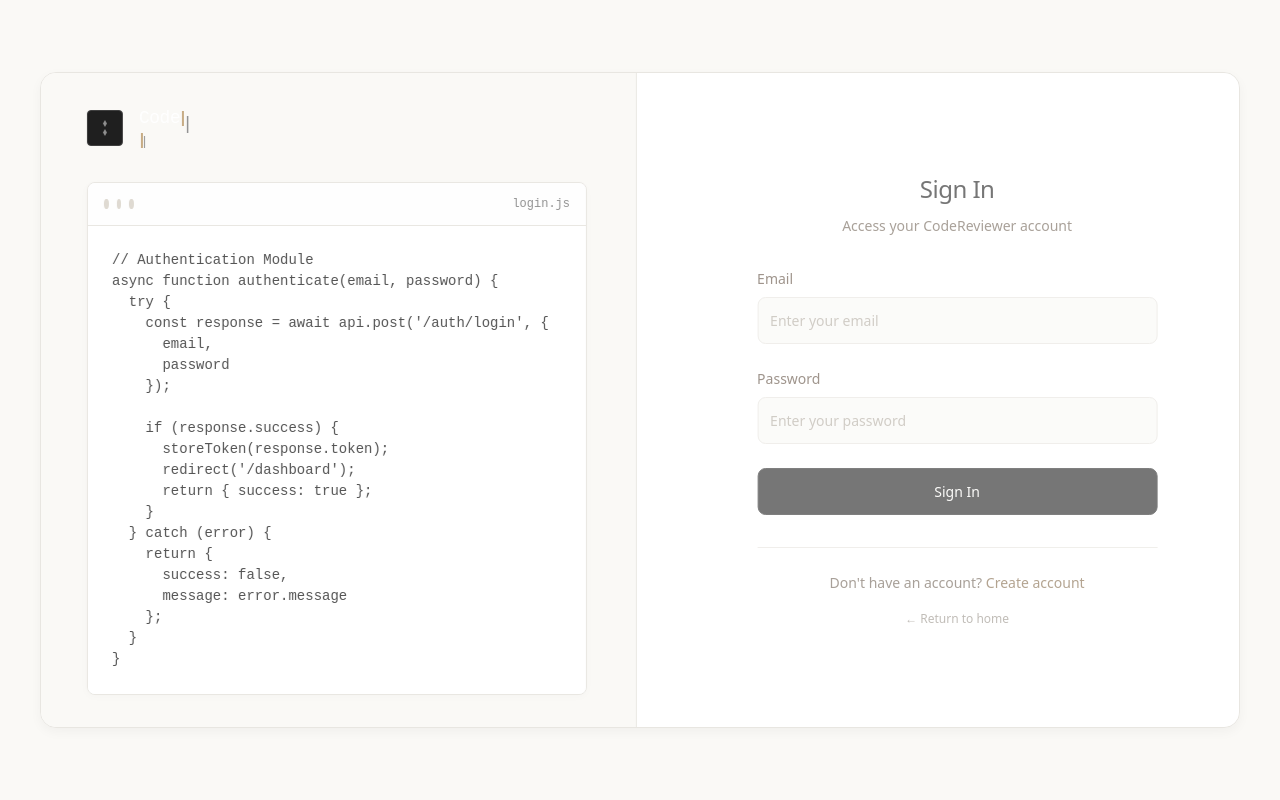
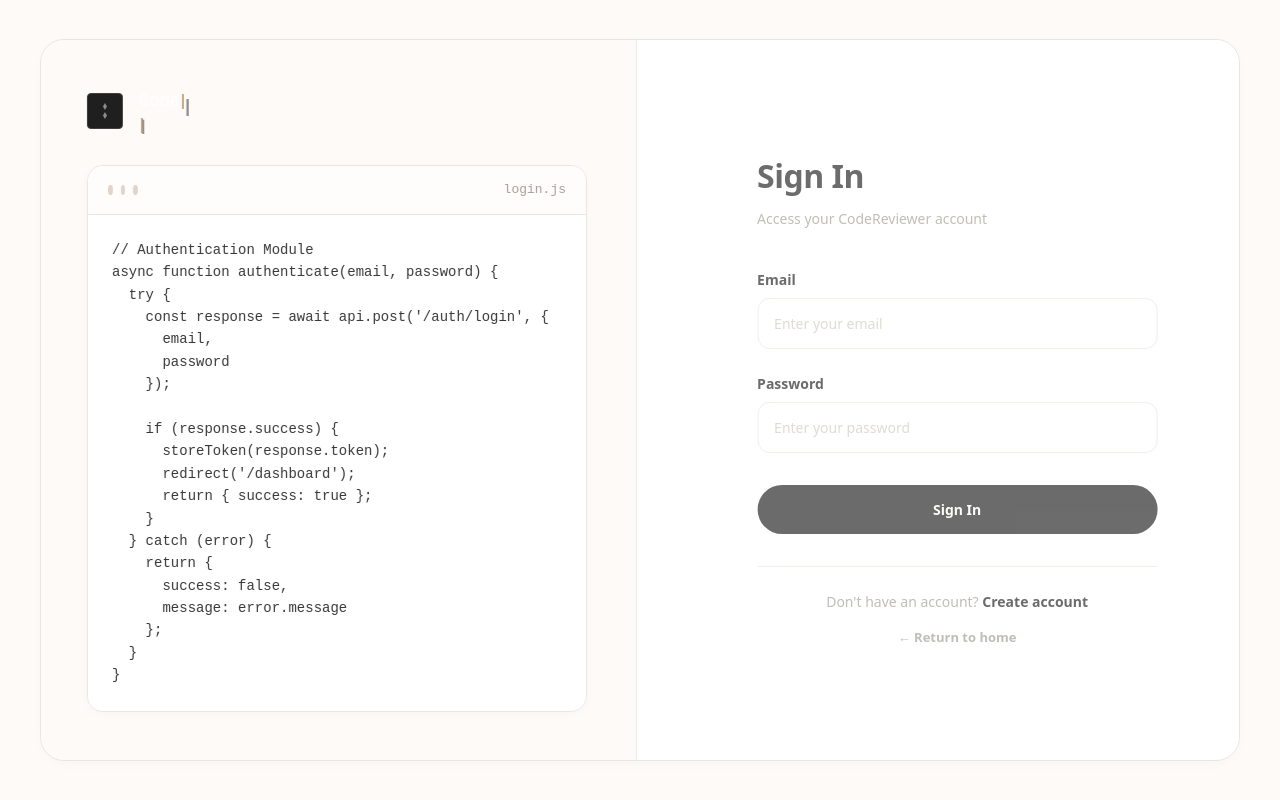
Before and after one commit to Aayushbhandarkar/AI-Code-Review-and-Bug-Detection-System, a React (Vite) app in the folder Frontend/: page /login in a window 1280 px wide. Built offline with nearby package versions, Linux system fonts and the light colour scheme.

Commit message:
Update Auth.css

```diff
--- a/Frontend/src/pages/Auth.css
+++ b/Frontend/src/pages/Auth.css
@@ -1,7 +1,7 @@
-/* Minimal Login Container - Cream Version */
+/* Minimal Login Container - Award Winning Edition */
 .minimal-login-container {
   min-height: 100vh;
-  background: #faf9f6;
+  background: #fdfaf7;
   display: flex;
   align-items: center;
   justify-content: center;
@@ -17,11 +17,11 @@
   width: 100%;
   gap: 0;
   background: #ffffff;
-  border: 1px solid #e8e6e1;
-  border-radius: 16px;
+  border: 1px solid #ebe5df;
+  border-radius: 24px;
   overflow: hidden;
   min-height: 600px;
-  box-shadow: 0 4px 12px rgba(0, 0, 0, 0.04);
+  box-shadow: 0 4px 12px rgba(0, 0, 0, 0.02);
 }
 
 /* Notification */
@@ -30,40 +30,40 @@
   top: 20px;
   left: 50%;
   transform: translateX(-50%);
-  padding: 0.75rem 1.5rem;
-  border-radius: 8px;
-  color: #2c2c2c;
-  font-weight: 500;
+  padding: 0.875rem 1.75rem;
+  border-radius: 100px;
+  color: #1c1c1c;
+  font-weight: 600;
   z-index: 100;
   display: flex;
   align-items: center;
   font-size: 0.875rem;
   background: #ffffff;
-  border: 1px solid #e8e6e1;
+  border: 1px solid #ebe5df;
   backdrop-filter: blur(10px);
-  box-shadow: 0 2px 8px rgba(0, 0, 0, 0.05);
+  box-shadow: 0 4px 12px rgba(0, 0, 0, 0.05);
 }
 
 .notification.success {
-  border-color: #8b7355;
-  background: #faf9f6;
+  border-color: #c4a77d;
+  background: #fdfaf7;
 }
 
 .notification.error {
-  border-color: #c4a47c;
-  background: #fef9f0;
+  border-color: #e0c8c8;
+  background: #fffafa;
 }
 
 .notification-icon {
   margin-right: 0.5rem;
-  font-weight: bold;
+  font-weight: 800;
 }
 
 /* Left Panel - Typing Animation */
 .typing-panel {
-  background: #faf9f6;
-  border-right: 1px solid #e8e6e1;
-  padding: 2rem;
+  background: #fdfaf7;
+  border-right: 1px solid #ebe5df;
+  padding: 3rem;
   display: flex;
   align-items: center;
   justify-content: center;
@@ -85,17 +85,17 @@
   display: flex;
   align-items: center;
   justify-content: center;
-  width: 40px;
-  height: 40px;
+  width: 48px;
+  height: 48px;
   background: #ffffff;
-  border: 1px solid #e8e6e1;
-  border-radius: 8px;
+  border: 1px solid #ebe5df;
+  border-radius: 12px;
 }
 
 .logo-icon {
-  width: 20px;
-  height: 20px;
-  color: #8b7355;
+  width: 24px;
+  height: 24px;
+  color: #c4a77d;
 }
 
 .typing-text {
@@ -103,25 +103,27 @@
 }
 
 .title {
-  font-size: 1.5rem;
-  font-weight: 500;
-  color: #2c2c2c;
+  font-size: 1.75rem;
+  font-weight: 800;
+  color: #1c1c1c;
   margin: 0 0 0.25rem 0;
   letter-spacing: -0.5px;
-  font-family: 'Courier New', monospace;
+  font-family: -apple-system, BlinkMacSystemFont, 'Segoe UI', sans-serif;
 }
 
 .subtitle {
   font-size: 0.875rem;
-  color: #7a6e62;
+  font-weight: 500;
+  color: #a09a92;
   margin: 0;
-  font-family: 'Courier New', monospace;
-  letter-spacing: 1px;
+  font-family: -apple-system, BlinkMacSystemFont, 'Segoe UI', sans-serif;
+  letter-spacing: 0;
 }
 
 .cursor {
   animation: blink 1s infinite;
-  color: #8b7355;
+  color: #c4a77d;
+  font-weight: 800;
 }
 
 @keyframes blink {
@@ -132,8 +134,8 @@
 /* Code Preview */
 .code-preview {
   background: #ffffff;
-  border: 1px solid #e8e6e1;
-  border-radius: 8px;
+  border: 1px solid #ebe5df;
+  border-radius: 16px;
   overflow: hidden;
 }
 
@@ -141,9 +143,9 @@
   display: flex;
   justify-content: space-between;
   align-items: center;
-  padding: 0.75rem 1rem;
-  background: #fefefe;
-  border-bottom: 1px solid #e8e6e1;
+  padding: 0.875rem 1.25rem;
+  background: #fefdfc;
+  border-bottom: 1px solid #ebe5df;
 }
 
 .dots {
@@ -155,22 +157,24 @@
   width: 10px;
   height: 10px;
   border-radius: 50%;
-  background: #ddd8cf;
+  background: #ddd3c9;
 }
 
 .filename {
-  font-size: 0.75rem;
-  color: #8b8b8b;
-  font-family: 'Courier New', monospace;
+  font-size: 0.813rem;
+  font-weight: 500;
+  color: #a09a92;
+  font-family: 'SF Mono', 'Fira Code', monospace;
 }
 
 .code {
   padding: 1.5rem;
   margin: 0;
-  color: #4a4a4a;
-  font-family: 'Fira Code', 'Courier New', monospace;
+  color: #2c2c2c;
+  font-family: 'SF Mono', 'Fira Code', monospace;
   font-size: 0.875rem;
-  line-height: 1.5;
+  font-weight: 500;
+  line-height: 1.6;
   white-space: pre-wrap;
   background: #ffffff;
   overflow-x: auto;
@@ -178,7 +182,7 @@
 
 /* Right Panel - Login Form */
 .form-panel {
-  padding: 2rem;
+  padding: 3rem;
   display: flex;
   align-items: center;
   justify-content: center;
@@ -191,21 +195,22 @@
 }
 
 .form-header {
-  margin-bottom: 2rem;
-  text-align: center;
+  margin-bottom: 2.5rem;
+  text-align: left;
 }
 
 .form-title {
-  font-size: 1.5rem;
-  font-weight: 500;
-  color: #2c2c2c;
+  font-size: 2rem;
+  font-weight: 800;
+  color: #1c1c1c;
   margin: 0 0 0.5rem 0;
   letter-spacing: -0.5px;
 }
 
 .form-subtitle {
   font-size: 0.875rem;
-  color: #7a6e62;
+  font-weight: 500;
+  color: #a09a92;
   margin: 0;
 }
 
@@ -221,54 +226,57 @@
 .form-label {
   display: block;
   font-size: 0.875rem;
-  color: #6b5b4e;
+  font-weight: 700;
+  color: #1c1c1c;
   margin-bottom: 0.5rem;
-  font-weight: 500;
 }
 
 .form-input {
   width: 100%;
-  padding: 0.75rem;
-  background: #faf9f6;
-  border: 1px solid #e8e6e1;
-  border-radius: 8px;
-  color: #2c2c2c;
+  padding: 0.875rem 1rem;
+  background: #ffffff;
+  border: 1px solid #ebe5df;
+  border-radius: 12px;
+  color: #1c1c1c;
   font-size: 0.875rem;
+  font-weight: 500;
   font-family: inherit;
   transition: all 0.2s;
 }
 
 .form-input:focus {
   outline: none;
-  border-color: #c8c1b6;
-  background: #ffffff;
+  border-color: #c4a77d;
+  background: #fdfaf7;
 }
 
 .form-input::placeholder {
-  color: #b8b2a8;
+  color: #d0c8c0;
+  font-weight: 400;
 }
 
 .submit-btn {
   width: 100%;
-  padding: 0.75rem;
-  background: #2c2c2c;
-  color: #faf9f6;
-  border: 1px solid #3a3a3a;
-  border-radius: 8px;
+  padding: 0.875rem;
+  background: #1c1c1c;
+  color: #fdfaf7;
+  border: none;
+  border-radius: 100px;
   font-size: 0.875rem;
-  font-weight: 500;
+  font-weight: 800;
   cursor: pointer;
   transition: all 0.2s;
   font-family: inherit;
+  margin-top: 0.5rem;
 }
 
 .submit-btn:hover:not(.loading) {
-  background: #3a3a3a;
+  background: #2c2c2c;
   transform: translateY(-1px);
 }
 
 .submit-btn.loading {
-  background: #2c2c2c;
+  background: #1c1c1c;
   cursor: not-allowed;
   opacity: 0.7;
 }
@@ -277,35 +285,37 @@
 .form-footer {
   text-align: center;
   padding-top: 1.5rem;
-  border-top: 1px solid #e8e6e1;
+  border-top: 1px solid #ebe5df;
 }
 
 .footer-text {
-  color: #7a6e62;
+  color: #a09a92;
   font-size: 0.875rem;
+  font-weight: 500;
   margin-bottom: 0.75rem;
 }
 
 .footer-link {
-  color: #8b7355;
+  color: #1c1c1c;
   text-decoration: none;
-  font-weight: 500;
+  font-weight: 800;
   transition: color 0.2s;
 }
 
 .footer-link:hover {
-  color: #6b5b4e;
+  color: #c4a77d;
 }
 
 .back-link {
   color: #a09a92;
   text-decoration: none;
-  font-size: 0.75rem;
+  font-size: 0.813rem;
+  font-weight: 600;
   transition: color 0.2s;
 }
 
 .back-link:hover {
-  color: #8b7355;
+  color: #1c1c1c;
 }
 
 /* Responsive */
@@ -313,7 +323,7 @@
   .login-content {
     grid-template-columns: 1fr;
     max-width: 500px;
-    border-radius: 12px;
+    border-radius: 20px;
   }
 
   .typing-panel {
@@ -322,6 +332,10 @@
 
   .form-panel {
     padding: 2rem 1.5rem;
+  }
+
+  .form-title {
+    font-size: 1.75rem;
   }
 }
 
@@ -334,7 +348,6 @@
     min-height: 100vh;
     border: none;
     border-radius: 0;
-    box-shadow: none;
   }
 
   .form-container {
@@ -344,7 +357,11 @@
   .notification {
     width: 90%;
     text-align: center;
-    padding: 0.5rem 1rem;
-    font-size: 0.75rem;
+    padding: 0.75rem 1.25rem;
+    font-size: 0.813rem;
+  }
+
+  .form-panel {
+    padding: 2rem 1.25rem;
   }
 }
```
